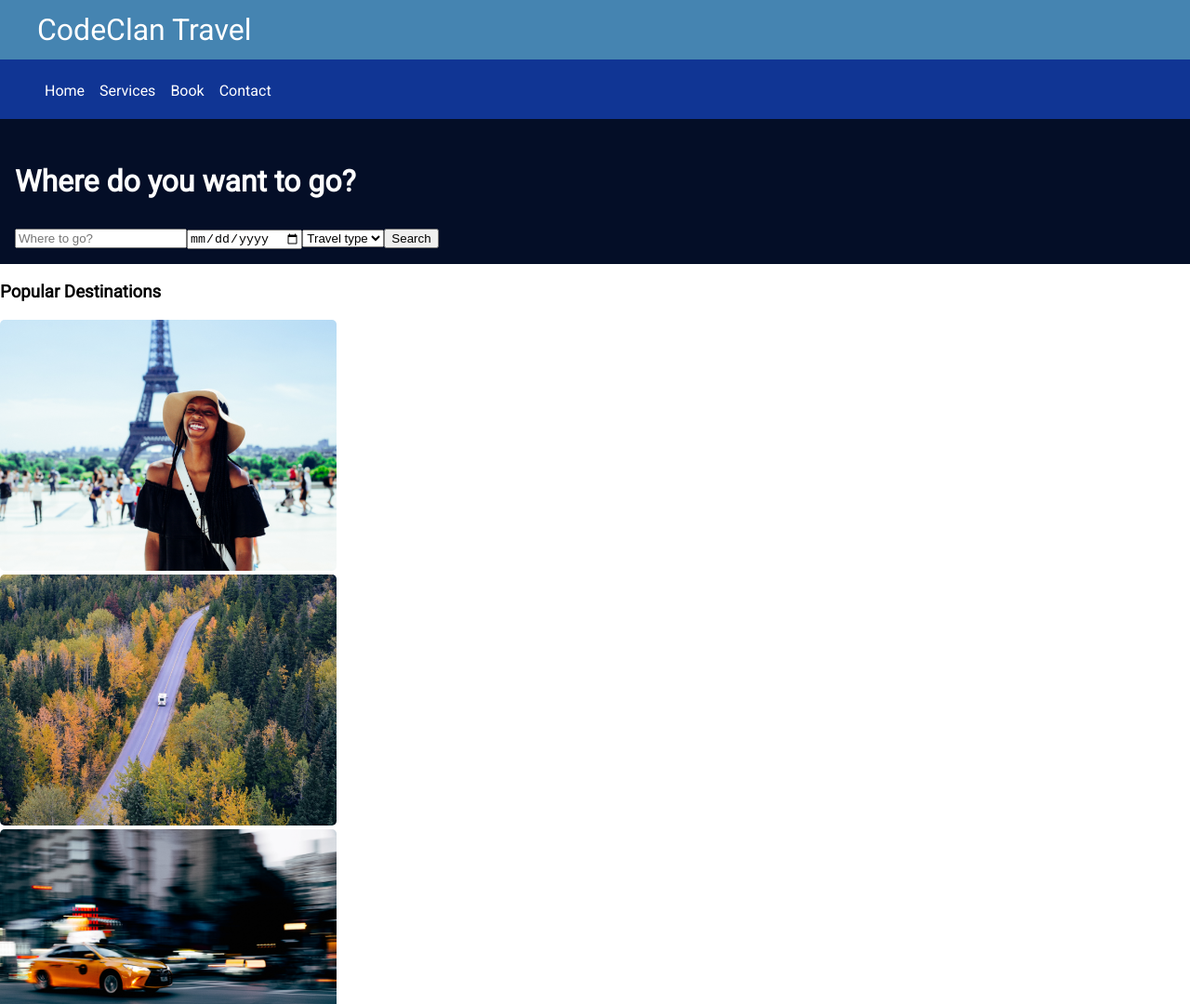
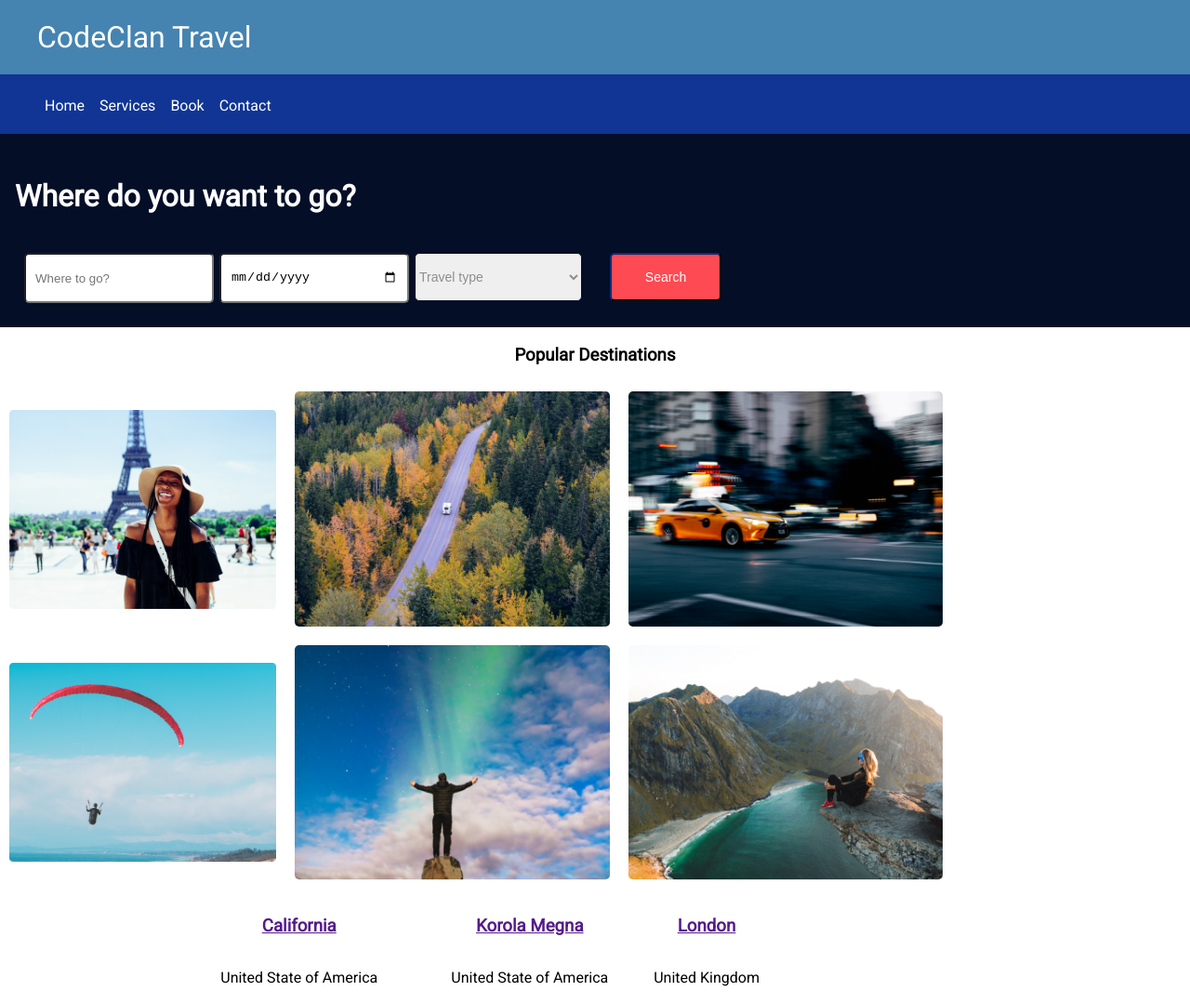
Before and after one commit to sandyysh221/flexbox_grid_css_lab, a plain HTML site: page index.html in a window 1280 px wide. Shown: the top 1080 px of the page at 93% size. Drawn offline with Linux system fonts and the light colour scheme.

Commit message:
css added for destinations, testimonial, and footer. Sizing & alignment tbc

```diff
--- a/index.html
+++ b/index.html
@@ -1,24 +1,24 @@
-<!doctype html>
+<!DOCTYPE html>
 <html>
-
   <head>
-    <meta charset="utf-8">
-    <meta http-equiv="x-ua-compatible" content="ie=edge">
+    <meta charset="utf-8" />
+    <meta http-equiv="x-ua-compatible" content="ie=edge" />
     <title>CC Travel</title>
-    <meta name="description" content="">
-    <meta name="viewport" content="width=device-width, initial-scale=1">
-    <link rel="preconnect" href="https://fonts.googleapis.com">
-    <link rel="preconnect" href="https://fonts.gstatic.com" crossorigin>
-    <link href="https://fonts.googleapis.com/css2?family=Roboto&display=swap" rel="stylesheet">
-    <link rel="stylesheet" href="style.css">
+    <meta name="description" content="" />
+    <meta name="viewport" content="width=device-width, initial-scale=1" />
+    <link rel="preconnect" href="https://fonts.googleapis.com" />
+    <link rel="preconnect" href="https://fonts.gstatic.com" crossorigin />
+    <link
+      href="https://fonts.googleapis.com/css2?family=Roboto&display=swap"
+      rel="stylesheet"
+    />
+    <link rel="stylesheet" href="style.css" />
   </head>
 
   <body>
     <!-- header-start -->
     <header>
-        <div id="logo">
-            CodeClan Travel
-        </div>
+      <div id="logo">CodeClan Travel</div>
     </header>
     <nav>
       <ul>
@@ -43,10 +43,10 @@
         <h3>Where do you want to go?</h3>
         <form class="search-form" action="#">
           <div class="input-field">
-                    <input type="text" placeholder="Where to go?">
+            <input type="text" placeholder="Where to go?" />
           </div>
           <div class="input-field">
-                    <input type="date" id="datepicker" placeholder="Date">
+            <input type="date" id="datepicker" placeholder="Date" />
           </div>
           <div class="input-field">
             <select class="nice-select">
@@ -64,36 +64,34 @@
 
       <!-- popular-destination-start  -->
       <section class="popular">
-
         <div class="section-title">
           <h3>Popular Destinations</h3>
         </div>
 
         <article class="container row">
           <div class="single-destination">
-                    <img src="img/destination/italy.png" alt="Italy">
+            <img src="img/destination/italy.png" alt="Italy" />
           </div>
           <div class="single-destination">
-                    <img src="img/destination/brazil.png" alt="Brazil">
+            <img src="img/destination/brazil.png" alt="Brazil" />
           </div>
           <div class="single-destination">
-                    <img src="img/destination/america.png" alt="America">
+            <img src="img/destination/america.png" alt="America" />
           </div>
           <div class="single-destination">
-                    <img src="img/destination/nepal.png" alt="Nepal">
+            <img src="img/destination/nepal.png" alt="Nepal" />
           </div>
           <div class="single-destination">
-                    <img src="img/destination/maldives.png" alt="Maldives">
+            <img src="img/destination/maldives.png" alt="Maldives" />
           </div>
           <div class="single-destination">
-                    <img src="img/destination/indonesia.png" alt="Indonesia">
+            <img src="img/destination/indonesia.png" alt="Indonesia" />
           </div>
         </article>
       </section>
       <!-- popular-destination-end  -->
 
       <section class="popular">
-
         <article class="container row">
           <div class="single-destination">
             <a href="">
@@ -145,7 +143,7 @@
           <div class="row">
             <div class="single-testmonial">
               <div class="author-thumb">
-                            <img src="img/testmonial/author.png" alt="">
+                <img src="img/testmonial/author.png" alt="" />
               </div>
               <p>"The Happiest Place on Earth!"</p>
               <div class="testmonial-author">
@@ -158,7 +156,7 @@
           <div class="row">
             <div class="single-testmonial">
               <div class="author-thumb">
-                            <img src="img/testmonial/author.png" alt="">
+                <img src="img/testmonial/author.png" alt="" />
               </div>
               <p>"Not what I was expecting. A LOT of walking."</p>
               <div class="testmonial-author">
@@ -171,7 +169,7 @@
           <div class="row">
             <div class="single-testmonial">
               <div class="author-thumb">
-                            <img src="img/testmonial/author.png" alt="">
+                <img src="img/testmonial/author.png" alt="" />
               </div>
               <p>"It was nice while it lasted"</p>
               <div class="testmonial-author">
@@ -187,9 +185,7 @@
     <!-- footer -->
     <footer class="footer">
       <div class="container row footer-area">
-            <h3>
-                CC Travel
-            </h3>
+        <h3>CC Travel</h3>
         <div class="footer-widget">
           <ul class="links">
             <li><a href="#">Pricing</a></li>
@@ -199,14 +195,14 @@
           </ul>
         </div>
         <div class="footer-widget">
-                <p>123 Floor <br> Street Edingburg EH1 2BC <br>
-                    <a href="#">0131 234 9734</a> <br>
+          <p>
+            123 Floor <br />
+            Street Edingburg EH1 2BC <br />
+            <a href="#">0131 234 9734</a> <br />
             <a href="#">contact@cctravel.com</a>
           </p>
         </div>
       </div>
     </footer>
-
   </body>
-
 </html>
--- a/style.css
+++ b/style.css
@@ -1,8 +1,8 @@
 /* Set the font-family for the entire body to Roboto with a generic family of sans-serif */
 /* Hint: https://developer.mozilla.org/en-US/docs/Web/CSS/font-family */
 body {
-  font-family: 'Roboto', 'sans-serif';
-  margin: 0
+  font-family: "Roboto", "sans-serif";
+  margin: 0;
 }
 
 header {
@@ -14,13 +14,12 @@ header {
   Hint: https://developer.mozilla.org/en-US/docs/Web/CSS/align-items
   */
 
-  height: 4rem;
+  height: 5rem;
   background-color: #4584b1;
   color: #fff;
   font-size: 2rem;
   display: flex;
   align-items: center;
-
 }
 
 #logo {
@@ -36,9 +35,6 @@ nav {
   background-color: #103594;
   height: 4rem;
   display: flex;
-  gap: 2rem;
-
-
 }
 
 nav ul {
@@ -58,11 +54,10 @@ nav ul {
   - margin-right
 */
 
-
 /* Create a block that targets all of the <a> elements that are children of <li> elements in the <nav>  */
 /* Give them a color of #fff and text-decoration of none */
 
-nav>ul>li>a {
+nav > ul > li > a {
   color: white;
   display: flex;
   justify-content: space-between;
@@ -71,7 +66,6 @@ nav>ul>li>a {
   display: inline-block;
   padding: 0.5rem;
 }
-
 
 /* Create another block that targets all of the <a> elements that are children of <li> elements in the <nav>  */
 /* Use the :hover pseudo-class to add an underline on hover */
@@ -85,16 +79,14 @@ a:hover {
 /* Hint: https://developer.mozilla.org/en-US/docs/Web/CSS/padding */
 
 .where-togo {
-  background-color: #040E27;
+  background-color: #040e27;
   padding: 1rem;
-
-
 }
 
 /* Create a block that targets the <h3> child of the where-togo class  */
 /* Use the font-size and color properties to style the <h3> element */
 
-.where-togo>h3 {
+.where-togo > h3 {
   color: white;
   font-size: 2rem;
 }
@@ -110,18 +102,33 @@ a:hover {
 
 /* Notice that each form input is wrapped in a div */
 /* Create a block that targets the input-field class and apply a suitable width and margin */
+.input-field {
+  width: 100px;
+  margin: 10px;
+  margin-right: 100px;
+}
 
 /* Styling the elements of Forms is difficult. */
 /* Hint: https://developer.mozilla.org/en-US/docs/Learn/Forms/Advanced_form_styling */
 
 input {
   /* Style the form input elements using width, height, padding-left and border-radius */
+  width: 180px;
+  height: 30px;
+  padding: 10px;
+  border-radius: 5px;
 }
 
 .nice-select {
   /* Select elements are not imput elements! Therefore we've given the <select> element it's own class  */
   /* They are notoriously difficult to style with css */
   /* In this case you can use width, height, font-size, color, border and border-radius */
+  width: 180px;
+  height: 52px;
+  font-size: 14px;
+  color: #8e8e8e;
+  border-color: #040e27;
+  border-radius: 5px;
 }
 
 .search-btn {
@@ -137,11 +144,25 @@ input {
   - border-radius
   - cursor
   */
+  background-color: #fe4a52;
+  color: #fff;
+  font-size: 14px;
+  height: 52px;
+  width: 120px;
+  border-color: #040e27;
+  border-radius: 5px;
+  cursor: pointer;
 }
 
 .container {
   /* The destinations are enclosed in an article element that we want to make a grid */
   /* Set the display property to 'grid' and justify the content */
+  display: grid;
+  justify-content: center;
+  align-content: center;
+  grid-template-areas:
+    "single-destination single-destination single-destination"
+    "single-destination single-destination single-destination";
 }
 
 .row {
@@ -149,11 +170,15 @@ input {
   /* Use the grid-template-columns property to set each column to 30% */
   /* You can experiment with different units for the width values */
   /* Hint: https://developer.mozilla.org/en-US/docs/Web/CSS/grid-template-columns */
+  grid-template-columns: 30%;
+  width: 80%;
 }
 
 .section-title {
   /* The <div> with class section-title contains an <h3> child which we want to center */
   /* The easiest way to center child elements is to set the display property to 'flex' and justify the content */
+  display: flex;
+  justify-content: center;
 }
 
 .single-destination {
@@ -161,40 +186,60 @@ input {
   /* Set the overflow to 'hidden' */
   /* The overflow CSS shorthand property sets the desired behaviour for an element's overflow
     — i.e. when an element's content is too big to fit. In this case, the image is too big too fit. */
+  display: grid;
+  align-items: center;
+  justify-items: center;
+  margin: 10px;
+  overflow: hidden;
 }
 
 img {
   /* Set the max-width property to 100% */
+  max-width: 100%;
 }
 
 /* Let's take the training wheels off. Finish off the page by adding styles to the remaining blocks */
 
 .testimonial-area {
-  /* Write your code here */
+  display: grid;
+  justify-content: center;
+  align-content: center;
+  grid-template-areas: "single-testmonial single-testmonial single-testmonial";
+  background-color: #383f50;
 }
 
 .single-testmonial {
-  /* Write your code here */
+  background-color: #f0f9fe;
+  border-radius: 5px;
+  padding: 50px;
+  margin: 30px;
+  grid-auto-columns: minmax(0, 1fr);
+  grid-auto-flow: column;
 }
 
 .footer {
-  /* Write your code here */
+  background-color: #040e27;
+  color: #fff;
+  display: grid;
+  grid-template-areas: "footer-widget footer-widget";
+  grid-template-columns: 70%;
+  padding: 50px;
 }
 
 .footer-widget p {
-  /* Write your code here */
+  color: #aab1b6;
 }
 
 .footer-widget a:hover {
-  /* Write your code here */
+  color: white;
 }
 
 .footer-widget ul li {
-  /* Write your code here */
+  padding: 10px;
 }
 
 .footer-widget a {
-  /* Write your code here */
+  color: #aab1b6;
 }
 
 /* Media Queries */
```
Lines whose indentation alone changed are shown as unchanged.
